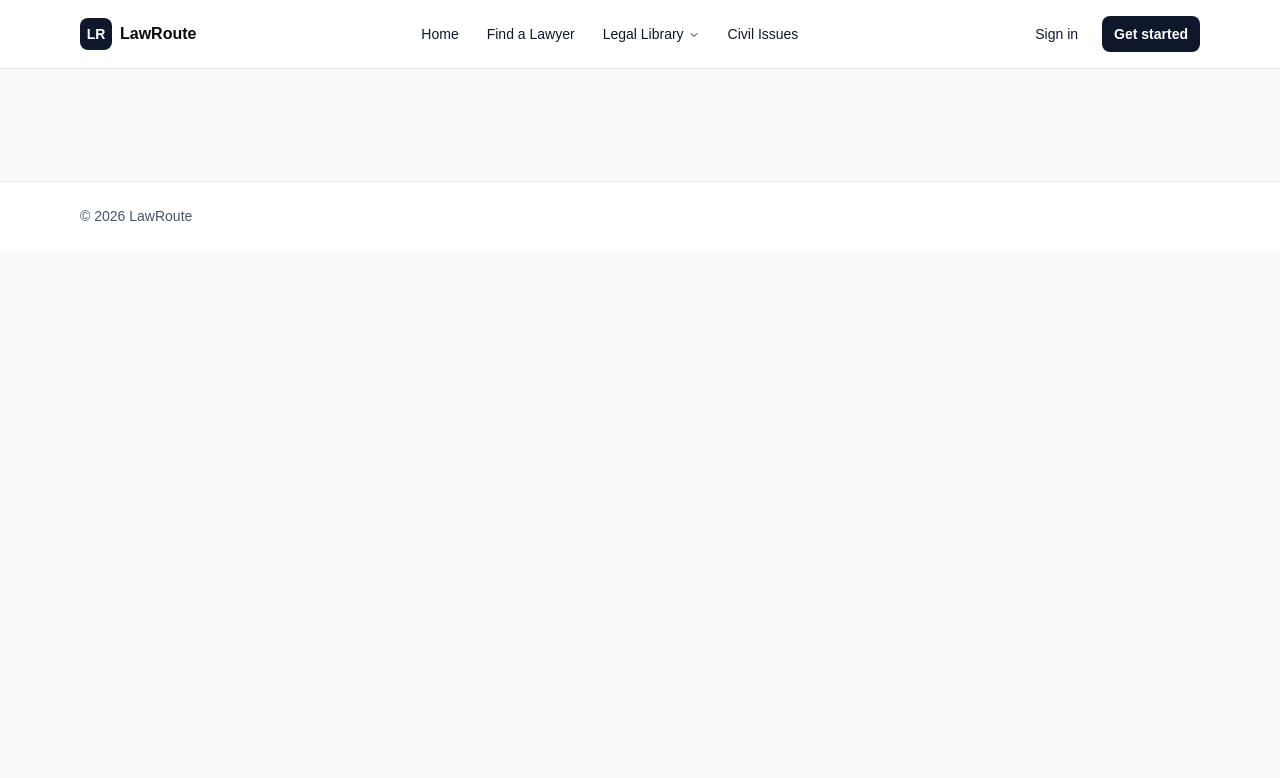
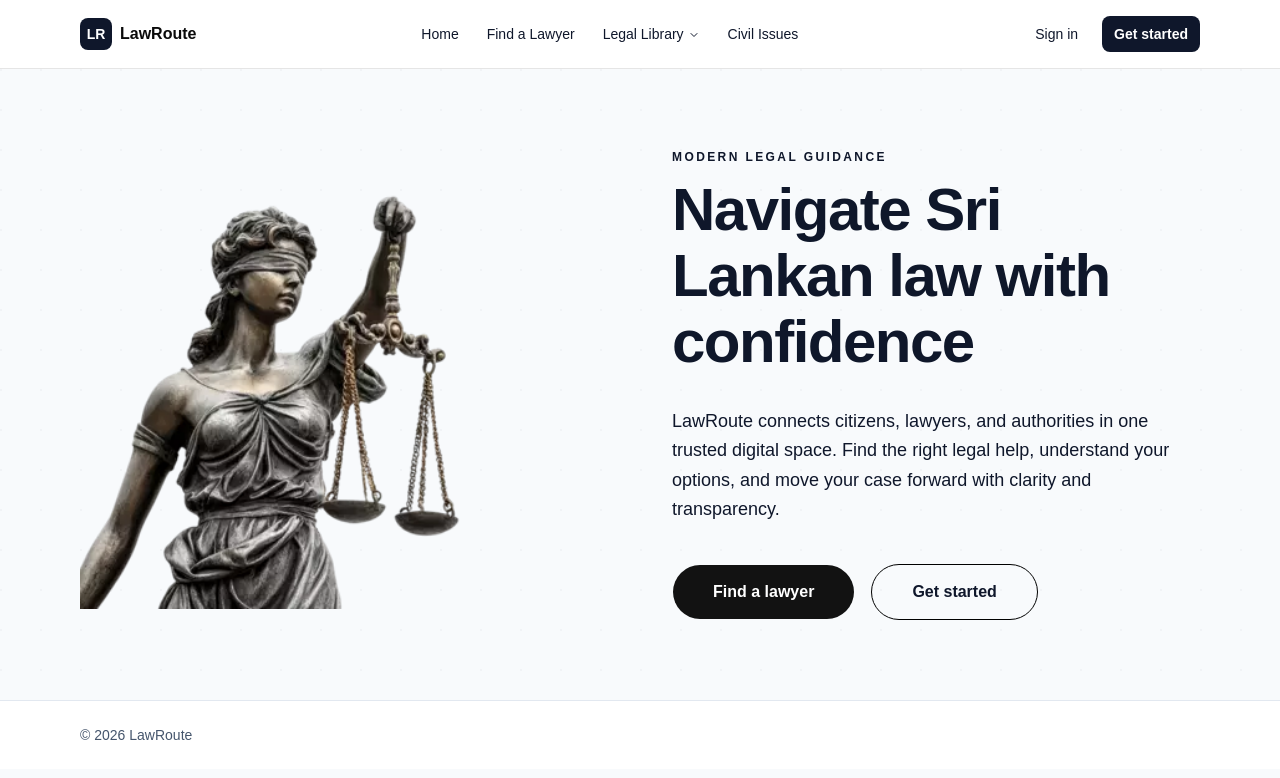
Before and after one commit to thisaru01/LawRoute, a React app in the folder frontend/: page / in a window 1280 px wide. Shown: the top 778 px of the page. Built offline with nearby package versions, Linux system fonts and the light colour scheme; no server answers; the HTML template or start-up script is replaced by a standard one.

Commit message:
feat: initial hero section

```diff
--- a/frontend/src/public/home/sections/Hero.jsx
+++ b/frontend/src/public/home/sections/Hero.jsx
@@ -1,3 +1,74 @@
+import { Link } from "react-router-dom";
+import { Button } from "@/components/ui/button";
+import ladyJustice from "@/assets/lady-justice.webp";
+
 export default function Hero() {
-  return <div className="mx-auto w-full max-w-6xl px-4 py-10 sm:py-14"></div>;
+  return (
+    <section className="relative overflow-hidden">
+      {/* Subtle background pattern */}
+      <div className="pointer-events-none absolute inset-0 opacity-[0.03]">
+        <div
+          className="absolute inset-0"
+          style={{
+            backgroundImage:
+              "radial-gradient(circle at 1px 1px, currentColor 1px, transparent 0)",
+            backgroundSize: "40px 40px",
+          }}
+        />
+      </div>
+
+      <div className="mx-auto w-full max-w-6xl px-4 py-14 sm:py-16 lg:py-20">
+        <div className="grid items-center gap-12 lg:grid-cols-2 lg:gap-16">
+          {/* ── Left: Image placeholder ── */}
+          <div className="relative order-2 lg:order-1">
+            {/* Main image placeholder */}
+            <div className="relative w-full max-w-md mx-auto lg:mx-0 overflow-hidden">
+              <img
+                src={ladyJustice}
+                alt="Lady Justice"
+                className="h-full w-full object-cover"
+              />
+            </div>
+          </div>
+
+          {/* ── Right: Content ── */}
+          <div className="order-1 flex flex-col gap-6 lg:order-2 lg:gap-8">
+            {/* Title & tagline */}
+            <div className="flex flex-col gap-3">
+              <p className="text-xs font-semibold uppercase tracking-[0.2em] ">
+                Modern legal guidance
+              </p>
+              <h1 className="text-[2.75rem] font-bold leading-[1.1] tracking-tight text-[#0F172A] sm:text-5xl lg:text-6xl">
+                Navigate Sri Lankan law with confidence
+              </h1>
+            </div>
+
+            {/* Description */}
+            <p className="max-w-xl text-lg leading-relaxed">
+              LawRoute connects citizens, lawyers, and authorities in one
+              trusted digital space. Find the right legal help, understand your
+              options, and move your case forward with clarity and transparency.
+            </p>
+
+            {/* CTA */}
+            <div className="flex flex-row items-center gap-4 mt-2">
+              <Button
+                asChild
+                className="h-14 rounded-full bg-[#121212] px-10 text-base font-semibold text-white transition-all hover:scale-[1.02] active:scale-[0.98]"
+              >
+                <Link to="/find-a-lawyer">Find a lawyer</Link>
+              </Button>
+              <Button
+                asChild
+                variant="ghost"
+                className="h-14 rounded-full bg-slate-50 px-10 text-base font-semibold border border-black transition-all  hover:border-b-gray-900"
+              >
+                <Link to="/auth">Get started</Link>
+              </Button>
+            </div>
+          </div>
+        </div>
+      </div>
+    </section>
+  );
 }
```
Also changed, not shown: frontend/src/assets/lady-justice.webp (added).
